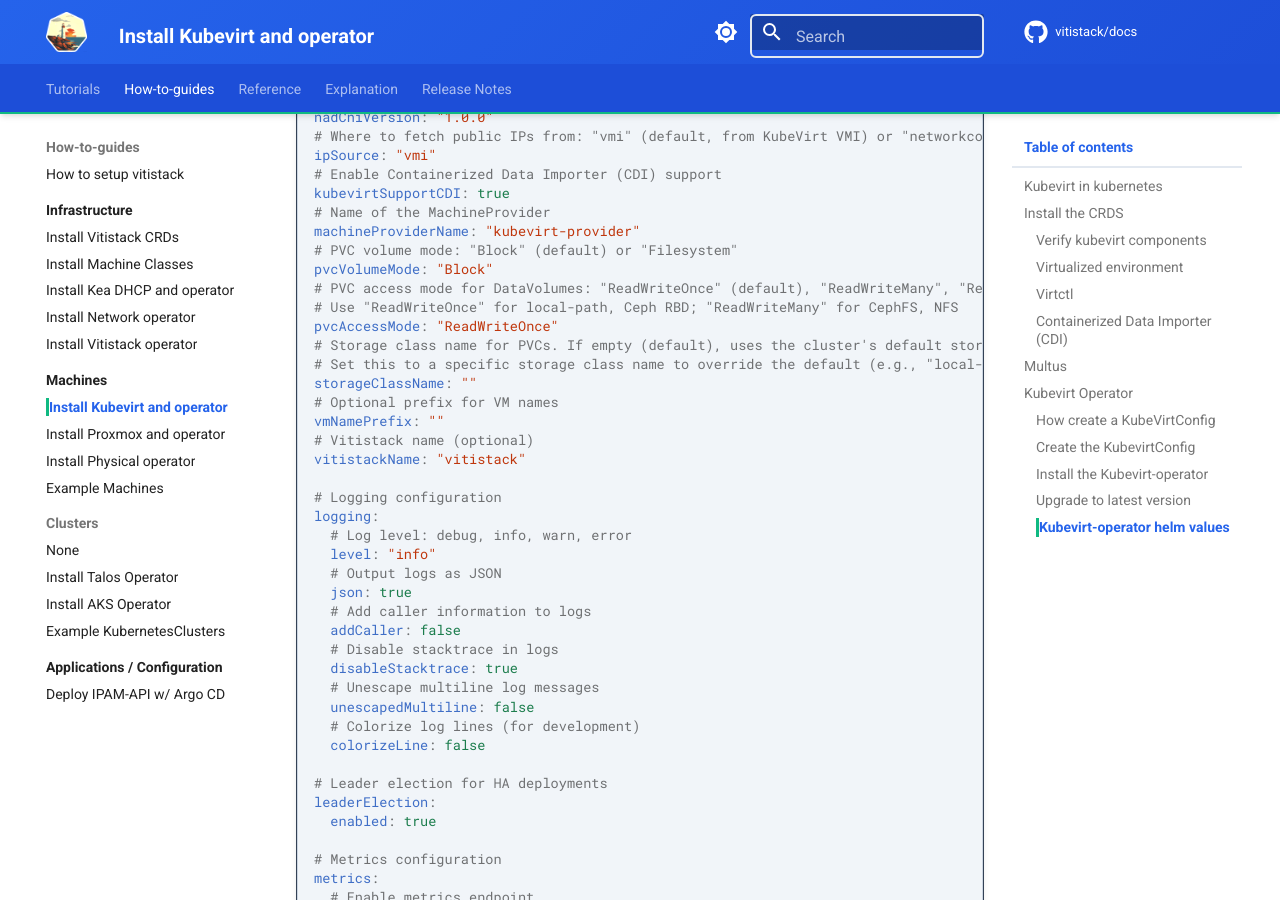
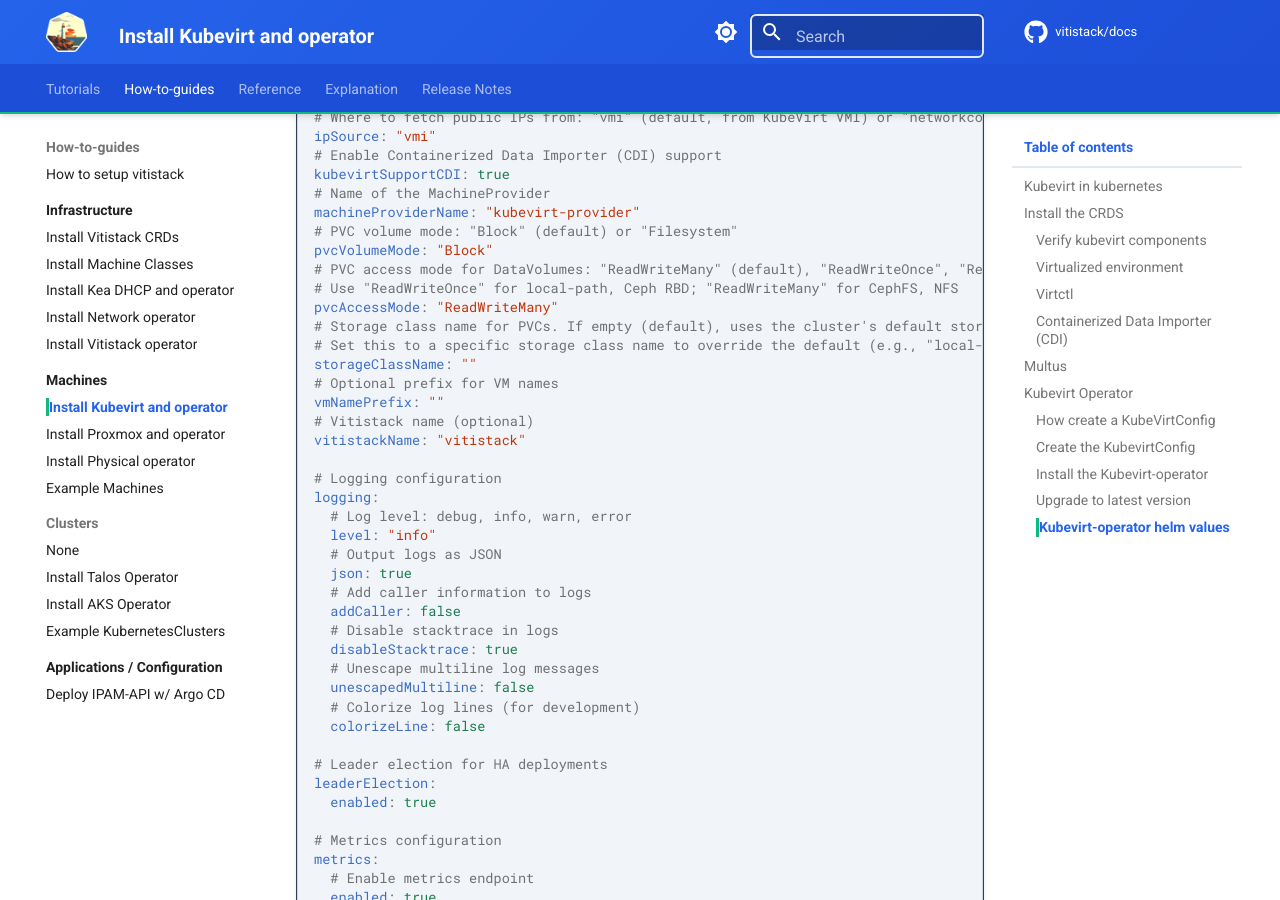
Before and after one commit to vitistack/docs, an MkDocs documentation site: the page built from docs/howtoguide/machines/install-kubevirt.md, in a window 1280 px wide and 900 px high, scrolled down 6235 px. Built offline with MkDocs 1.6.1 and Material for MkDocs 9.7.7, drawn with Linux system fonts in a browser that asks for light colours; comment, search, counter and statistics services are not loaded.

Commit message:
Update Puppeteer version to 24.36.1 in package.json and package-lock.json; adjust PVC access mode in KubeVirt installation guide

```diff
--- a/docs/howtoguide/machines/install-kubevirt.md
+++ b/docs/howtoguide/machines/install-kubevirt.md
@@ -222,8 +222,7 @@
 ingress:
   enabled: false
   className: ""
-  annotations:
-    {}
+  annotations: {}
     # kubernetes.io/ingress.class: nginx
     # kubernetes.io/tls-acme: "true"
   hosts:
@@ -302,9 +301,9 @@
 machineProviderName: "kubevirt-provider"
 # PVC volume mode: "Block" (default) or "Filesystem"
 pvcVolumeMode: "Block"
-# PVC access mode for DataVolumes: "ReadWriteOnce" (default), "ReadWriteMany", "ReadOnlyMany"
+# PVC access mode for DataVolumes: "ReadWriteMany" (default), "ReadWriteOnce", "ReadOnlyMany"
 # Use "ReadWriteOnce" for local-path, Ceph RBD; "ReadWriteMany" for CephFS, NFS
-pvcAccessMode: "ReadWriteOnce"
+pvcAccessMode: "ReadWriteMany"
 # Storage class name for PVCs. If empty (default), uses the cluster's default storage class.
 # Set this to a specific storage class name to override the default (e.g., "local-path", "ceph-rbd")
 storageClassName: ""
--- a/package.json
+++ b/package.json
@@ -14,7 +14,7 @@
     "@lhci/cli": "^0.15.1",
     "html_codesniffer": "^2.5.1",
     "pa11y": "^9.0.1",
-    "puppeteer": "^24.34.0"
+    "puppeteer": "^24.36.1"
   },
   "overrides": {
     "glob": "^10.3.10",
```
Also changed, not shown: 1 other file.
